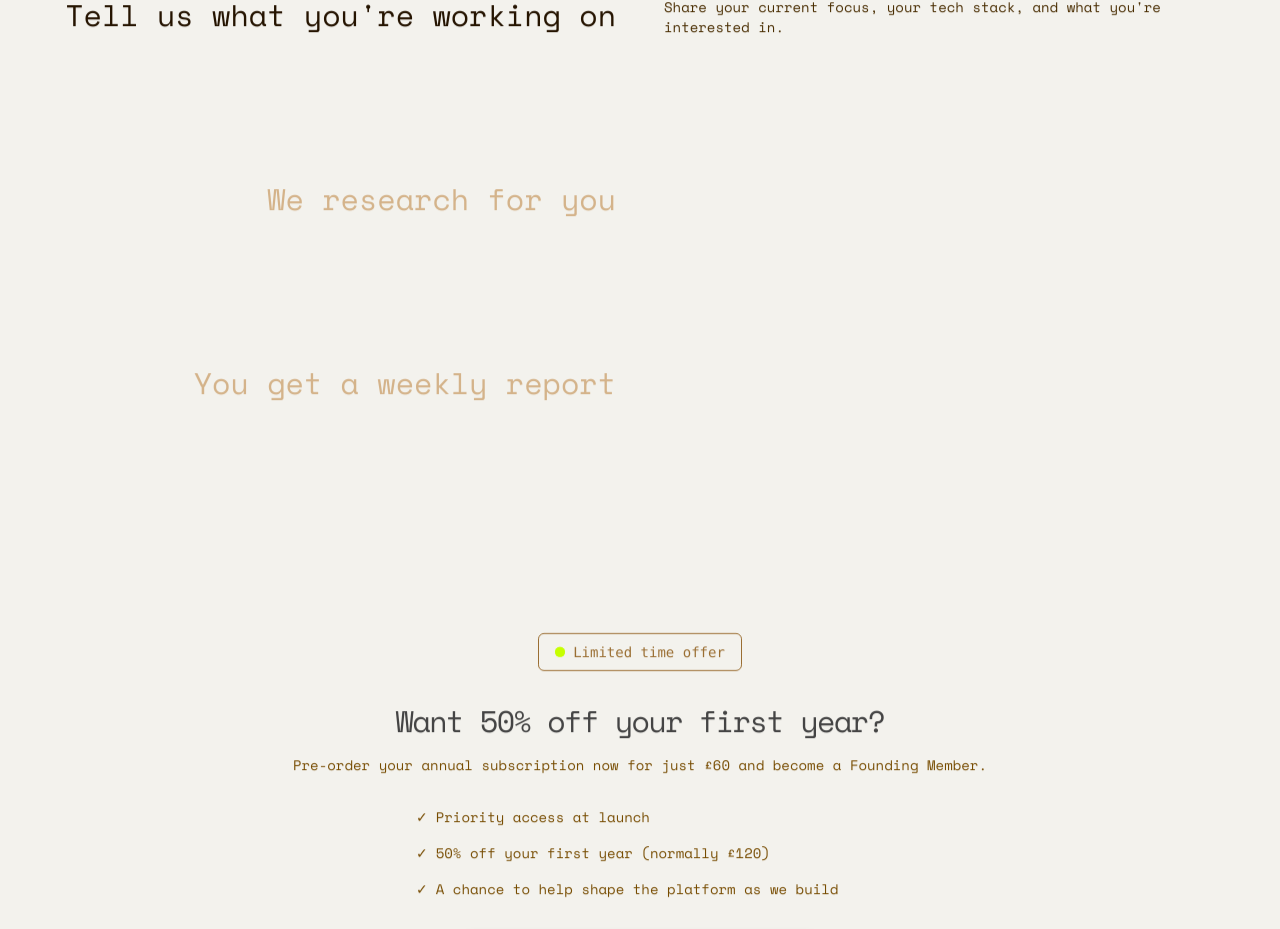
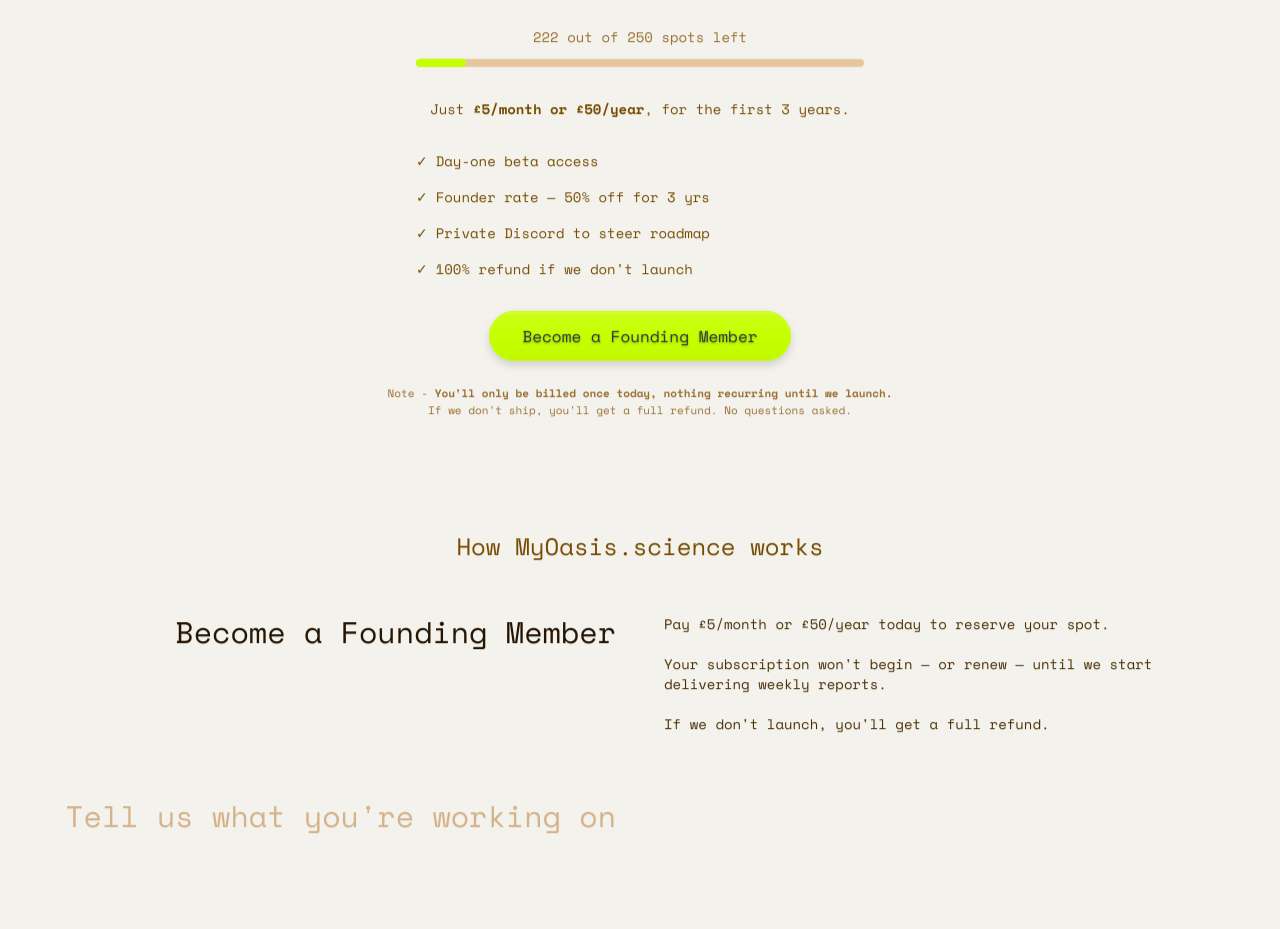
Before and after one commit to MyOasisScience/landingpage, a Next.js app: page / in a window 1280 px wide. Shown: the part 1840-2769 px from the top of the page. Built offline with nearby package versions, Linux system fonts and the light colour scheme.

Commit message:
finishing copy

```diff
--- a/src/app/page.tsx
+++ b/src/app/page.tsx
@@ -3,6 +3,7 @@
 import { PaymentCard } from "@/components/payment-card";
 import Hero from "@/components/hero";
 import HowItWorks from "@/components/howitworks";
+import AboutUs from "@/components/aboutus";
 import ClientSubheadingWrapper from "@/components/ClientSubheadingWrapper";
 import TrustedBy from "@/components/trusted-by";
 
@@ -12,14 +13,17 @@
       <Hero />
       <ClientSubheadingWrapper />
       <TrustedBy />
-      <AnimatedText>
-        <HowItWorks />
-      </AnimatedText>
       <div className="pt-6" id="payment">
         <AnimatedText>
           <PaymentCard />
         </AnimatedText>
       </div>
+      <AnimatedText>
+        <HowItWorks />
+      </AnimatedText>
+      <AnimatedText>
+        <AboutUs />
+      </AnimatedText>
     </div>
   );
 }
--- /dev/null
+++ b/src/components/aboutus.tsx
@@ -0,0 +1,88 @@
+"use client";
+
+export default function AboutUs() {
+  return (
+    <section className="w-full justify-center px-4 mt-16 pb-16">
+      <div className="w-full flex flex-col items-center mx-auto gap-8 max-w-4xl">
+        {/* Header */}
+        <div className="flex flex-col items-center text-center">
+          <h2 className="font-logo text-2xl md:text-3xl lg:text-4xl font-medium text-[#2B3D3B] mb-8">
+            About us
+          </h2>
+        </div>
+
+        {/* Content */}
+        <div className="text-center lg:text-left max-w-3xl">
+          <p className="text-sm text-[#444444] mb-6 leading-relaxed">
+            Hi! We're three long-time friends from Imperial College London:
+          </p>
+
+          <ul className="text-sm text-[#444444] mb-8 space-y-2 leading-relaxed">
+            <li>
+              <strong>George</strong> is a machine learning and data scientist, formerly at Anglo American.
+            </li>
+            <li>
+              <strong>Will</strong> is a postdoctoral researcher focused on water, climate, and disaster risk (he never left Imperial).
+            </li>
+            <li>
+              <strong>Jack</strong> builds commercial teams in early-stage startups and is an ex-founder.
+            </li>
+          </ul>
+
+          <p className="text-sm text-[#444444] mb-6 leading-relaxed">
+            This project began with a simple frustration we all shared: staying on top of scientific research and emerging trends is hard. Especially when the pace of change is accelerating. And especially now with with AI flooding every feed with content, it's only getting harder to know what to pay attention to and what actually matters.
+          </p>
+
+          <p className="text-sm text-[#444444] mb-6 leading-relaxed">
+            We don't think the world needs another platform. But it <em>does</em> need more <strong>personalisation</strong>.
+          </p>
+
+          <p className="text-sm text-[#444444] mb-6 leading-relaxed">
+            That's what we're building: a newsletter that cuts through the noise and delivers the exact research and insight that actually matters to your work. No more relying on your network or endlessly scrolling through Reddit, X, or Bluesky.
+          </p>
+
+          <p className="text-sm text-[#444444] mb-8 leading-relaxed">
+            If that resonates with you, we'd love for you to support the mission and become a Founding Member.
+          </p>
+
+          <p className="text-sm text-[#444444] mb-12 leading-relaxed">
+            We're excited to build this with you!
+          </p>
+
+          {/* CTA Button */}
+          <div className="w-full flex justify-center">
+            <a
+              href="https://buy.stripe.com/6oUbJ06TTbyf52BcRU1ck00"
+              target="_blank"
+              rel="noopener noreferrer"
+              className="inline-block group relative px-8 py-3 rounded-full text-[#2B3D3B] font-medium
+                       bg-[#C6FF00] hover:bg-[#B2E600]
+                       active:bg-[#9ECC00]
+                       border border-[#C6FF00]/50
+                       shadow-[0_4px_10px_rgba(0,0,0,0.15)]
+                       hover:shadow-[0_6px_15px_rgba(0,0,0,0.25)]
+                       active:shadow-[inset_0_2px_6px_rgba(0,0,0,0.3)]
+                       transition-all duration-200
+                       active:translate-y-0.5"
+            >
+              <span className="relative z-10 drop-shadow-[0_1px_1px_rgba(0,0,0,0.3)] text-center block">
+                Become a Founding Member
+              </span>
+              <span
+                className="absolute inset-0 bg-gradient-to-b from-white/20 via-transparent to-black/5 opacity-50
+                        group-hover:opacity-80 group-active:opacity-30 rounded-full"
+              ></span>
+              <span
+                className="absolute inset-0 border-t border-white/20 rounded-full group-active:opacity-0"
+              ></span>
+              <span
+                className="absolute -inset-[1px] blur-sm bg-gradient-to-r from-[#C6FF00]/50 to-[#B2E600]/50 opacity-0
+                         group-hover:opacity-100 -z-10 group-active:opacity-0 transition-opacity"
+              ></span>
+            </a>
+          </div>
+        </div>
+      </div>
+    </section>
+  );
+}
--- a/src/components/footer.tsx
+++ b/src/components/footer.tsx
@@ -5,7 +5,7 @@
         <div className="flex justify-between items-center">
           {/* Left side */}
           <div className="text-[11px] text-[#1B4D3E]">
-            MyOasis.science — science translated for action
+            MyOasis.science — curated science translated for action
           </div>
 
           {/* Right side */}
--- a/src/components/header.tsx
+++ b/src/components/header.tsx
@@ -63,7 +63,7 @@
                     active:translate-y-0.5"
               >
                 <span className="relative z-10 drop-shadow-[0_1px_1px_rgba(0,0,0,0.3)]">
-                  Pre-order now
+                  Become a Founding Member
                 </span>
                 <span
                   className="absolute inset-0 bg-gradient-to-b from-white/20 via-transparent to-black/5 opacity-50
--- a/src/components/howitworks.tsx
+++ b/src/components/howitworks.tsx
@@ -2,20 +2,23 @@
 
 import React, { useRef, useState, useEffect } from "react";
 import { motion, AnimatePresence } from "framer-motion";
-import { PulseChip } from "./ui/PulseChip";
 
 const steps = [
   {
-    title: "Tell us what you're working on",
-    desc: "Share your current focus, your tech stack, and what you're interested in.",
+    title: "Become a Founding Member",
+    desc: "Pay £5/month or £50/year today to reserve your spot.\n\nYour subscription won't begin — or renew — until we start delivering weekly reports.\n\nIf we don't launch, you'll get a full refund.",
   },
   {
-    title: "We research for you",
-    desc: "Each week, we curate a custom report just for you, drawing from breakthrough scientific research, industry & corporate developments, and new tech tools and releases.",
+    title: "Tell us what you're working on",
+    desc: "We'll reach out to understand your focus, goals, and what insights matter most to you.",
   },
   {
-    title: "You get a weekly report",
-    desc: "Actionable summaries with direct links to explore further.",
+    title: "We build your weekly brief",
+    desc: "When we launch, you'll receive a custom weekly report just for you drawing from breakthrough scientific research, industry & corporate developments, and new tech tools and releases.",
+  },
+  {
+    title: "Read and refine",
+    desc: "Reply with feedback any time, and we'll fine-tune your brief to make sure it delivers exactly what's useful to you.",
   },
 ];
 
@@ -78,7 +81,9 @@
       <div className="w-full flex flex-col items-center mx-auto gap-8 max-w-6xl">
         {/* Centered header chip */}
         <div className="flex flex-col items-center text-center">
-          <PulseChip text="How MyOasis.science works" />
+          <h3 className="text-lg md:text-2xl font-medium text-neutral-700 mb-2 text-center">
+            How MyOasis.science works
+          </h3>
         </div>
 
         {/* Content container */}
--- a/src/components/payment-card.tsx
+++ b/src/components/payment-card.tsx
@@ -1,5 +1,3 @@
-import { PulseChip } from "./ui/PulseChip";
-
 export function PaymentCard() {
   return (
     <div className="relative max-w-7xl mx-auto w-[calc(100%-1rem)] sm:w-full px-2 sm:px-4 sm:my-8 rounded-3xl overflow-hidden">
@@ -7,16 +5,30 @@
       <div className="relative z-10 p-8 md:p-12 rounded-3xl">
         {/* Status Chip */}
         <div className="flex justify-center mb-8">
-          <PulseChip text="Limited time offer" />
+          <h3 className="text-lg md:text-2xl font-medium text-neutral-700 mb-2 text-center">
+            Founding Member Access — 50% Off for the first 3 years.
+          </h3>
+        </div>
+
+        {/* Progress Bar */}
+        <div className="max-w-md mx-auto mb-8">
+          <div className="text-center mb-3">
+            <p className="text-sm text-neutral-600">
+              222 out of 250 spots left
+            </p>
+          </div>
+          <div className="w-full bg-neutral-200 rounded-full h-2">
+            <div
+              className="bg-[#C6FF00] h-2 rounded-full transition-all duration-300"
+              style={{ width: `${((250 - 222) / 250) * 100}%` }}
+            ></div>
+          </div>
         </div>
 
         {/* Heading */}
         <div className="text-center mb-8">
-          <h2 className="font-logo text-xl md:text-3xl font-medium mb-4 tracking-tighter">
-            Want 50% off your first year?
-          </h2>
           <p className="text-neutral-700 text-sm mb-6">
-            Pre-order your annual subscription now for just £60 and become a Founding Member.
+            Just <strong>£5/month or £50/year</strong>, for the first 3 years.
           </p>
         </div>
 
@@ -25,15 +37,19 @@
           <ul className="space-y-4 text-neutral-700 text-sm">
             <li className="flex items-start">
               <span className="mr-2">✓</span>
-              Priority access at launch
+              Day-one beta access
             </li>
             <li className="flex items-start">
               <span className="mr-2">✓</span>
-              50% off your first year (normally £120)
+              Founder rate — 50% off for 3 yrs
             </li>
             <li className="flex items-start">
               <span className="mr-2">✓</span>
-              A chance to help shape the platform as we build
+              Private Discord to steer roadmap
+            </li>
+            <li className="flex items-start">
+              <span className="mr-2">✓</span>
+              100% refund if we don't launch
             </li>
           </ul>
         </div>
@@ -55,10 +71,7 @@
                      active:translate-y-0.5"
           >
             <span className="relative z-10 drop-shadow-[0_1px_1px_rgba(0,0,0,0.3)] text-center block">
-              Pre-order Now
-              <span className="hidden sm:inline"> - </span>
-              <br className="sm:hidden" />
-              <span className="sm:inline">£60 for 1st year</span>
+              Become a Founding Member
             </span>
             <span
               className="absolute inset-0 bg-gradient-to-b from-white/20 via-transparent to-black/5 opacity-50
@@ -76,7 +89,9 @@
 
         {/* Note */}
         <p className="text-center text-[11px] text-neutral-600 mt-6">
-          💡 Your early support funds the beta and locks in your discount for launch.
+          Note - <strong>You'll only be billed once today, nothing recurring until we launch.</strong>
+          <br />
+          If we don't ship, you'll get a full refund. No questions asked.
         </p>
       </div>
     </div>
```
